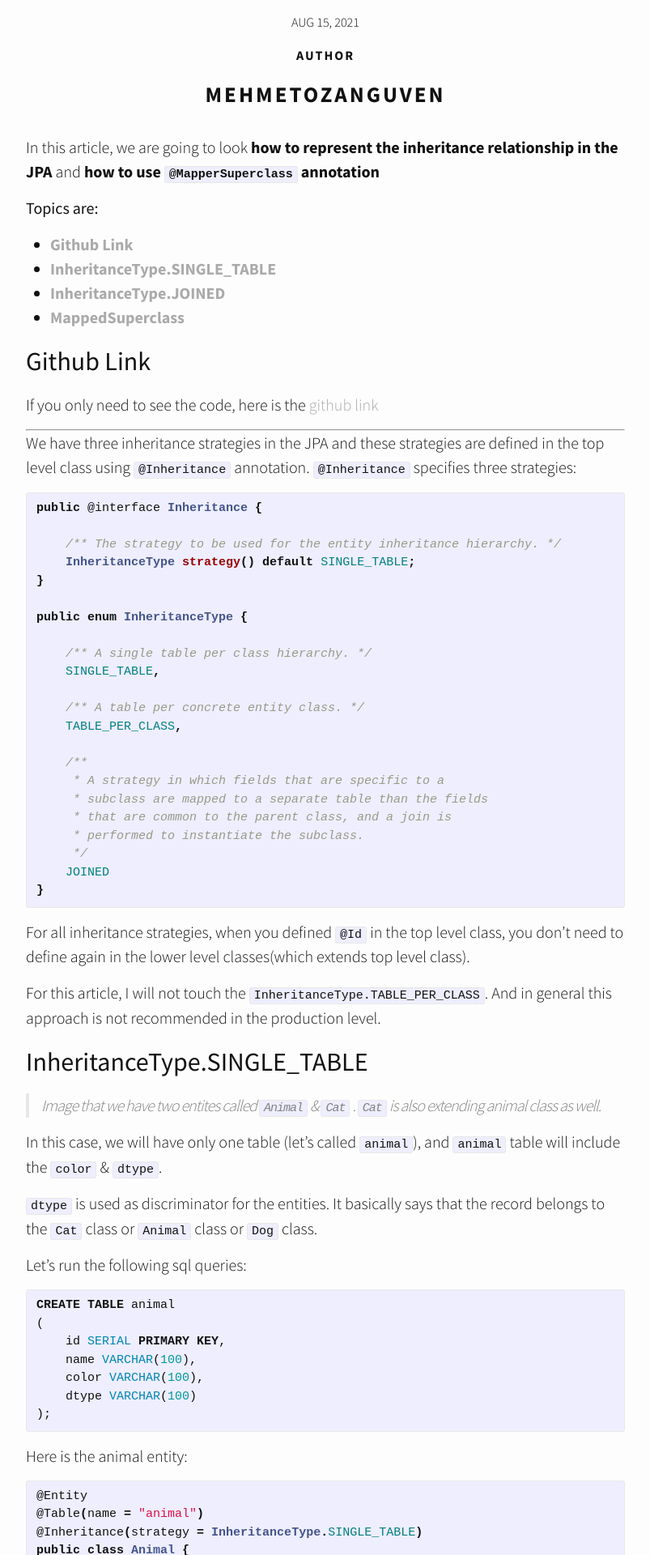
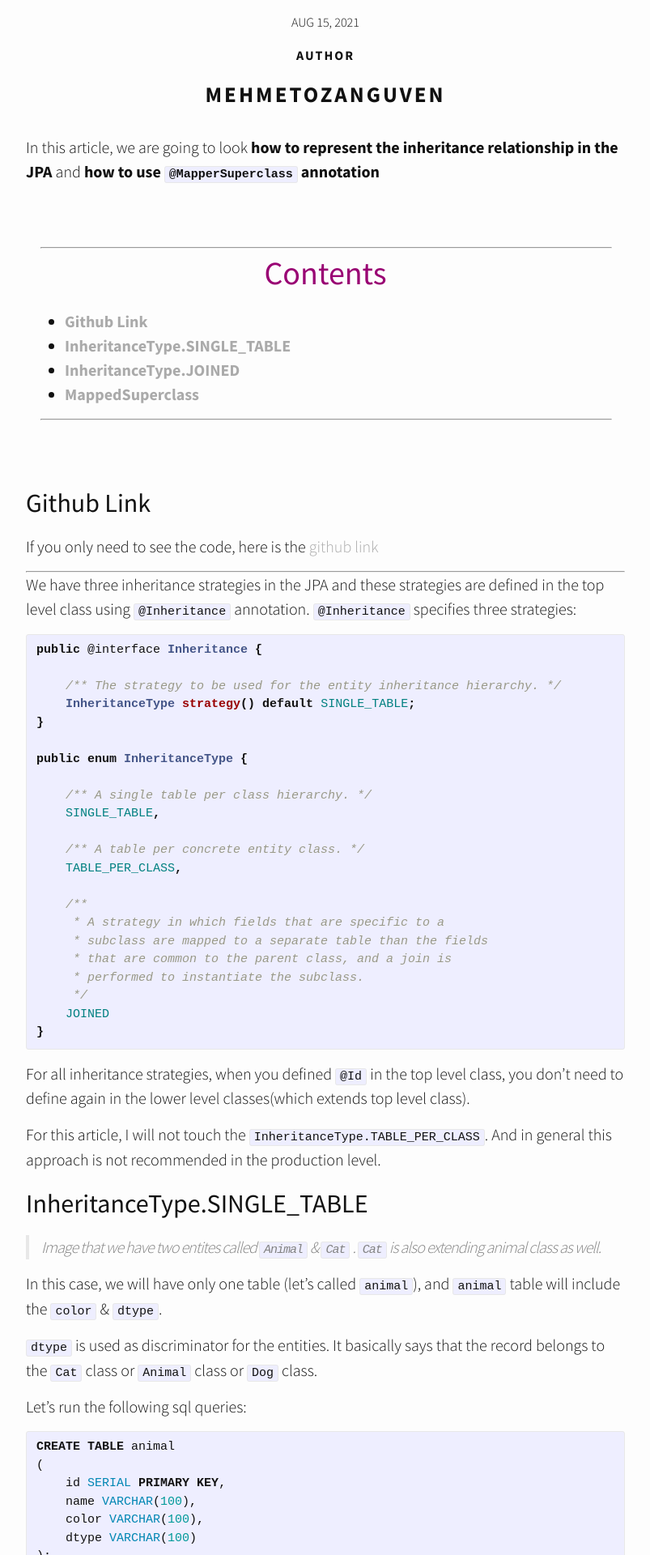
Before and after one commit to mehmetozanguven/mehmetozanguven.github.io, a Jekyll site: the page built from _posts/jpa/2021-08-15-jpa-fundamentals-and-hibernate-inheritance-strategies.md, in a window 1280 px wide. Shown: the part 572-2492 px from the top of the page at 81% size, without its empty margins (238-1041 px from the left). Built offline with Jekyll 4.4.1, drawn with Linux system fonts in a browser that asks for light colours; nearby versions of some CDN libraries.

Commit message:
Create new style for table of contents

```diff
--- a/_posts/jpa/2021-08-15-jpa-fundamentals-and-hibernate-inheritance-strategies.md
+++ b/_posts/jpa/2021-08-15-jpa-fundamentals-and-hibernate-inheritance-strategies.md
@@ -8,17 +8,19 @@ author: "mehmetozanguven"
 
 In this article, we are going to look **how to represent the inheritance relationship in the JPA** and **how to use `@MapperSuperclass` annotation**
 
-<nav style="font-weight: bold;">
-  <h4>Topics are:</h4>
+<nav class="custom-table-of-contents">
+<hr class="horizontal-line">
+  <h4 class="table-of-contents-title">Contents</h4>
   * this unordered seed list will be replaced by toc as unordered list
   {:toc}
+ <hr class="horizontal-line">
 </nav>
 
 ## Github Link
 
 If you only need to see the code, here is the [github link](https://github.com/mehmetozanguven/jpa_fundamentals_and_hibernate/tree/master/inheritance-strategies)
 
------
+---
 
 We have three inheritance strategies in the JPA and these strategies are defined in the top level class using `@Inheritance` annotation. `@Inheritance` specifies three strategies:
 
--- a/css/style.scss
+++ b/css/style.scss
@@ -1,25 +1,41 @@
 ---
 # Only the main Sass file needs front matter (the dashes are enough)
 ---
+
 @charset "utf-8";
-
-
 
 // Our variables
 $base-font-family: "PT Sans", Helvetica, Arial, sans-serif;
-$base-font-size:   16px;
+$base-font-size: 16px;
 $base-font-weight: 400;
-$small-font-size:  $base-font-size * 0.875;
+$small-font-size: $base-font-size * 0.875;
 $base-line-height: 1.5;
 
-$spacing-unit:     30px;
+$spacing-unit: 30px;
 // Width of the content area
-$content-width:    800px;
+$content-width: 800px;
 
-$on-palm:          600px;
-$on-laptop:        800px;
+$on-palm: 600px;
+$on-laptop: 800px;
 
+.custom-table-of-contents {
+  font-weight: bold;
+  padding: 1em;
+  margin-top: 60px;
+  margin-bottom: 60px;
+}
 
+.table-of-contents-title {
+  font-size: $base-font-size * 2.5 !important;
+  color: #990073;
+  text-align: center;
+}
+
+.horizontal-line {
+  width: 100%;
+  text-align: left;
+  margin-left: 0;
+}
 
 // Use media queries like this:
 // @include media-query($on-palm) {
@@ -34,34 +50,38 @@ $on-laptop:        800px;
   }
 }
 
-
-
 // Import partials from `sass_dir` (defaults to `_sass`)
-@import
-        "base",
-        "layout",
-        "syntax-highlighting",
-        "color"
-;
-
+@import "base", "layout", "syntax-highlighting", "color";
 
 /**
  * Reset some basic elements
  */
-body, h1, h2, h3, h4, h5, h6,
-p, blockquote, pre, hr,
-dl, dd, ol, ul, figure {
+body,
+h1,
+h2,
+h3,
+h4,
+h5,
+h6,
+p,
+blockquote,
+pre,
+hr,
+dl,
+dd,
+ol,
+ul,
+figure {
   margin: 0;
   padding: 0;
 }
-
-
 
 /**
  * Basic styling
  */
 body {
-    font: $base-font-weight #{$base-font-size}/#{$base-line-height} $base-font-family;
+  font: $base-font-weight #{$base-font-size}/#{$base-line-height}
+    $base-font-family;
   -webkit-text-size-adjust: 100%;
   -webkit-font-feature-settings: "kern" 1;
   -moz-font-feature-settings: "kern" 1;
@@ -70,19 +90,25 @@ body {
   font-kerning: normal;
 }
 
-
-
 /**
  * Set `margin-bottom` to maintain vertical rhythm
  */
-h1, h2, h3, h4, h5, h6,
-p, blockquote, pre,
-ul, ol, dl, figure,
+h1,
+h2,
+h3,
+h4,
+h5,
+h6,
+p,
+blockquote,
+pre,
+ul,
+ol,
+dl,
+figure,
 %vertical-rhythm {
   margin-bottom: $spacing-unit / 2;
 }
-
-
 
 /**
  * Images
@@ -91,8 +117,6 @@ img {
   max-width: 100%;
   vertical-align: middle;
 }
-
-
 
 /**
  * Figures
@@ -105,12 +129,11 @@ figcaption {
   font-size: $small-font-size;
 }
 
-
-
 /**
  * Lists
  */
-ul, ol {
+ul,
+ol {
   margin-left: $spacing-unit;
 }
 
@@ -121,16 +144,17 @@ li {
   }
 }
 
-
-
 /**
  * Headings
  */
-h1, h2, h3, h4, h5, h6 {
+h1,
+h2,
+h3,
+h4,
+h5,
+h6 {
   font-weight: $base-font-weight;
 }
-
-
 
 /**
  * Links
@@ -145,15 +169,13 @@ a {
   &.page-link:hover {
     border-bottom: 1px dotted;
   }
-    &.postLink:hover{
+  &.postLink:hover {
     border-bottom: 1px dotted;
   }
-    &.post-title-link:hover{
+  &.post-title-link:hover {
     border-bottom: 1px dotted !important;
   }
 }
-
-
 
 /**
  * Blockquotes
@@ -169,8 +191,6 @@ blockquote {
     margin-bottom: 0;
   }
 }
-
-
 
 /**
  * Code formatting
@@ -197,14 +217,12 @@ pre {
   }
 }
 
-
-
 /**
  * Wrapper
  */
 .wrapper {
   max-width: -webkit-calc(#{$content-width} - (#{$spacing-unit} * 2));
-    max-width:         calc(#{$content-width} - (#{$spacing-unit} * 2));
+  max-width: calc(#{$content-width} - (#{$spacing-unit} * 2));
   margin-right: auto;
   margin-left: auto;
   padding-right: $spacing-unit;
@@ -213,19 +231,16 @@ pre {
 
   @include media-query($on-laptop) {
     max-width: -webkit-calc(#{$content-width} - (#{$spacing-unit}));
-        max-width:         calc(#{$content-width} - (#{$spacing-unit}));
+    max-width: calc(#{$content-width} - (#{$spacing-unit}));
     padding-right: $spacing-unit / 2;
     padding-left: $spacing-unit / 2;
   }
 }
 
-
-
 /**
  * Clearfix
  */
 %clearfix {
-
   &:after {
     content: "";
     display: table;
@@ -233,13 +248,10 @@ pre {
   }
 }
 
-
-
 /**
  * Icons
  */
 .icon {
-
   > svg {
     display: inline-block;
     width: 16px;
@@ -254,7 +266,7 @@ pre {
   font-weight: 300;
   padding-top: 0;
 }
-.home{
+.home {
   padding-bottom: 5em;
 }
 .download {
@@ -265,7 +277,7 @@ pre {
   font-size: 16px;
   letter-spacing: 2px;
   text-indent: 2px;
-  padding-top:0.5em;
+  padding-top: 0.5em;
 }
 .writtenBy {
   letter-spacing: 0;
@@ -288,7 +300,7 @@ pre {
   text-indent: 2px;
 }
 .example {
-  font-family: 'Menlo';
+  font-family: "Menlo";
   padding: 10px;
 }
 .manual {
@@ -333,7 +345,7 @@ pre {
 .site-title {
   font-size: 64px;
   font-weight: 100;
-  font-family: 'PT Sans';
+  font-family: "PT Sans";
   //text-transform: capitalize;
   font-weight: 500;
   margin-top: 1em;
@@ -342,7 +354,7 @@ pre {
   font-size: 14px;
   letter-spacing: 2px;
   text-indent: 6px;
-  font-family: 'Josefin Sans';
+  font-family: "Josefin Sans";
 }
 .exclamationMark {
   padding-left: 2em;
@@ -353,7 +365,7 @@ pre {
   font-size: 14px;
   letter-spacing: 2px;
   text-indent: 6px;
-  font-family: 'Josefin Sans';
+  font-family: "Josefin Sans";
   font-weight: 300;
   padding-top: 5em;
 }
@@ -363,7 +375,7 @@ pre {
   text-indent: 2px;
   font-family: "PT Sans";
   font-size: 12px;
-  text-align:center;
+  text-align: center;
 }
 .page-tagline {
   font-size: 18px;
@@ -607,63 +619,196 @@ pre {
 .highlight {
   @extend %vertical-rhythm;
 
-    .c     { color: #998; font-style: italic } // Comment
-    .err   { color: #a61717; background-color: #e3d2d2 } // Error
-    .k     { font-weight: bold } // Keyword
-    .o     { font-weight: bold } // Operator
-    .cm    { color: #998; font-style: italic } // Comment.Multiline
-    .cp    { color: #999; font-weight: bold } // Comment.Preproc
-    .c1    { color: #998; font-style: italic } // Comment.Single
-    .cs    { color: #999; font-weight: bold; font-style: italic } // Comment.Special
-    .gd    { color: #000; background-color: #fdd } // Generic.Deleted
-    .gd .x { color: #000; background-color: #faa } // Generic.Deleted.Specific
-    .ge    { font-style: italic } // Generic.Emph
-    .gr    { color: #a00 } // Generic.Error
-    .gh    { color: #999 } // Generic.Heading
-    .gi    { color: #000; background-color: #dfd } // Generic.Inserted
-    .gi .x { color: #000; background-color: #afa } // Generic.Inserted.Specific
-    .go    { color: #888 } // Generic.Output
-    .gp    { color: #555 } // Generic.Prompt
-    .gs    { font-weight: bold } // Generic.Strong
-    .gu    { color: #aaa } // Generic.Subheading
-    .gt    { color: #a00 } // Generic.Traceback
-    .kc    { font-weight: bold } // Keyword.Constant
-    .kd    { font-weight: bold } // Keyword.Declaration
-    .kp    { font-weight: bold } // Keyword.Pseudo
-    .kr    { font-weight: bold } // Keyword.Reserved
-    .kt    { color: #458; font-weight: bold } // Keyword.Type
-    .m     { color: #099 } // Literal.Number
-    .s     { color: #d14 } // Literal.String
-    .na    { color: #008080 } // Name.Attribute
-    .nb    { color: #0086B3 } // Name.Builtin
-    .nc    { color: #458; font-weight: bold } // Name.Class
-    .no    { color: #008080 } // Name.Constant
-    .ni    { color: #800080 } // Name.Entity
-    .ne    { color: #900; font-weight: bold } // Name.Exception
-    .nf    { color: #900; font-weight: bold } // Name.Function
-    .nn    { color: #555 } // Name.Namespace
-    .nt    { color: #000080 } // Name.Tag
-    .nv    { color: #008080 } // Name.Variable
-    .ow    { font-weight: bold } // Operator.Word
-    .w     { color: #bbb } // Text.Whitespace
-    .mf    { color: #099 } // Literal.Number.Float
-    .mh    { color: #099 } // Literal.Number.Hex
-    .mi    { color: #099 } // Literal.Number.Integer
-    .mo    { color: #099 } // Literal.Number.Oct
-    .sb    { color: #d14 } // Literal.String.Backtick
-    .sc    { color: #d14 } // Literal.String.Char
-    .sd    { color: #d14 } // Literal.String.Doc
-    .s2    { color: #d14 } // Literal.String.Double
-    .se    { color: #d14 } // Literal.String.Escape
-    .sh    { color: #d14 } // Literal.String.Heredoc
-    .si    { color: #d14 } // Literal.String.Interpol
-    .sx    { color: #d14 } // Literal.String.Other
-    .sr    { color: #009926 } // Literal.String.Regex
-    .s1    { color: #d14 } // Literal.String.Single
-    .ss    { color: #990073 } // Literal.String.Symbol
-    .bp    { color: #999 } // Name.Builtin.Pseudo
-    .vc    { color: #008080 } // Name.Variable.Class
-    .vg    { color: #008080 } // Name.Variable.Global
-    .vi    { color: #008080 } // Name.Variable.Instance
-    .il    { color: #099 } // Literal.Number.Integer.Long
+  .c {
+    color: #998;
+    font-style: italic;
+  } // Comment
+  .err {
+    color: #a61717;
+    background-color: #e3d2d2;
+  } // Error
+  .k {
+    font-weight: bold;
+  } // Keyword
+  .o {
+    font-weight: bold;
+  } // Operator
+  .cm {
+    color: #998;
+    font-style: italic;
+  } // Comment.Multiline
+  .cp {
+    color: #999;
+    font-weight: bold;
+  } // Comment.Preproc
+  .c1 {
+    color: #998;
+    font-style: italic;
+  } // Comment.Single
+  .cs {
+    color: #999;
+    font-weight: bold;
+    font-style: italic;
+  } // Comment.Special
+  .gd {
+    color: #000;
+    background-color: #fdd;
+  } // Generic.Deleted
+  .gd .x {
+    color: #000;
+    background-color: #faa;
+  } // Generic.Deleted.Specific
+  .ge {
+    font-style: italic;
+  } // Generic.Emph
+  .gr {
+    color: #a00;
+  } // Generic.Error
+  .gh {
+    color: #999;
+  } // Generic.Heading
+  .gi {
+    color: #000;
+    background-color: #dfd;
+  } // Generic.Inserted
+  .gi .x {
+    color: #000;
+    background-color: #afa;
+  } // Generic.Inserted.Specific
+  .go {
+    color: #888;
+  } // Generic.Output
+  .gp {
+    color: #555;
+  } // Generic.Prompt
+  .gs {
+    font-weight: bold;
+  } // Generic.Strong
+  .gu {
+    color: #aaa;
+  } // Generic.Subheading
+  .gt {
+    color: #a00;
+  } // Generic.Traceback
+  .kc {
+    font-weight: bold;
+  } // Keyword.Constant
+  .kd {
+    font-weight: bold;
+  } // Keyword.Declaration
+  .kp {
+    font-weight: bold;
+  } // Keyword.Pseudo
+  .kr {
+    font-weight: bold;
+  } // Keyword.Reserved
+  .kt {
+    color: #458;
+    font-weight: bold;
+  } // Keyword.Type
+  .m {
+    color: #099;
+  } // Literal.Number
+  .s {
+    color: #d14;
+  } // Literal.String
+  .na {
+    color: #008080;
+  } // Name.Attribute
+  .nb {
+    color: #0086b3;
+  } // Name.Builtin
+  .nc {
+    color: #458;
+    font-weight: bold;
+  } // Name.Class
+  .no {
+    color: #008080;
+  } // Name.Constant
+  .ni {
+    color: #800080;
+  } // Name.Entity
+  .ne {
+    color: #900;
+    font-weight: bold;
+  } // Name.Exception
+  .nf {
+    color: #900;
+    font-weight: bold;
+  } // Name.Function
+  .nn {
+    color: #555;
+  } // Name.Namespace
+  .nt {
+    color: #000080;
+  } // Name.Tag
+  .nv {
+    color: #008080;
+  } // Name.Variable
+  .ow {
+    font-weight: bold;
+  } // Operator.Word
+  .w {
+    color: #bbb;
+  } // Text.Whitespace
+  .mf {
+    color: #099;
+  } // Literal.Number.Float
+  .mh {
+    color: #099;
+  } // Literal.Number.Hex
+  .mi {
+    color: #099;
+  } // Literal.Number.Integer
+  .mo {
+    color: #099;
+  } // Literal.Number.Oct
+  .sb {
+    color: #d14;
+  } // Literal.String.Backtick
+  .sc {
+    color: #d14;
+  } // Literal.String.Char
+  .sd {
+    color: #d14;
+  } // Literal.String.Doc
+  .s2 {
+    color: #d14;
+  } // Literal.String.Double
+  .se {
+    color: #d14;
+  } // Literal.String.Escape
+  .sh {
+    color: #d14;
+  } // Literal.String.Heredoc
+  .si {
+    color: #d14;
+  } // Literal.String.Interpol
+  .sx {
+    color: #d14;
+  } // Literal.String.Other
+  .sr {
+    color: #009926;
+  } // Literal.String.Regex
+  .s1 {
+    color: #d14;
+  } // Literal.String.Single
+  .ss {
+    color: #990073;
+  } // Literal.String.Symbol
+  .bp {
+    color: #999;
+  } // Name.Builtin.Pseudo
+  .vc {
+    color: #008080;
+  } // Name.Variable.Class
+  .vg {
+    color: #008080;
+  } // Name.Variable.Global
+  .vi {
+    color: #008080;
+  } // Name.Variable.Instance
+  .il {
+    color: #099;
+  } // Literal.Number.Integer.Long
 }
```
Lines whose indentation alone changed are shown as unchanged.
